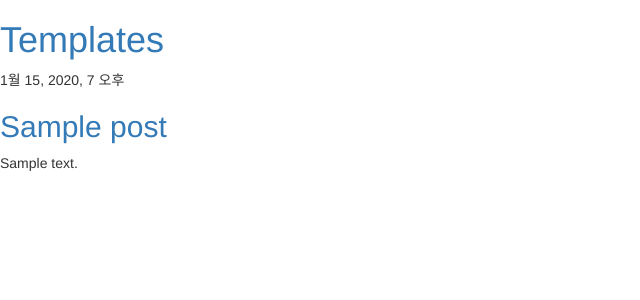
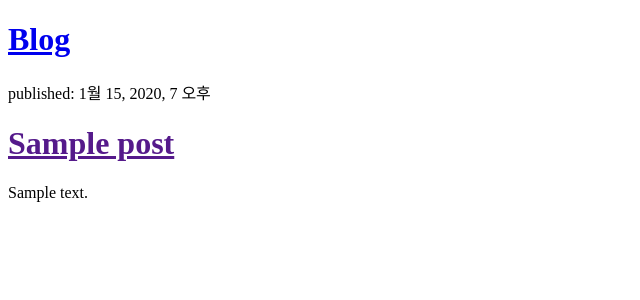
Before and after one commit to jung860420/DJANGO, a Django app: template blog/templates/blog/post_list.html in a window 1280 px wide. Shown: the top 300 px of the page, without its empty margins (0-640 px from the left). Run offline with Django 3.2, Linux system fonts and the light colour scheme; the template is opened without the code that fills it: values that come from a table or form of the project are taken from there, others are empty; tables that the repository leaves empty hold one stand-in row (values such as "Sample post"); some libraries are stand-ins or nearby versions.

Commit message:
'templates'

```diff
--- /dev/null
+++ b/blog/templates/blog/base.html
@@ -0,0 +1,28 @@
+
+{% load staticfiles %}
+<!DOCTYPE html>
+<html lang="ko">
+<head>
+<meta charset="UTF-8">
+<title>Document</title>
+
+<link rel="stylesheet" href="{% static 'css/blog.css' %}">
+
+</head>
+<body>
+
+    <div class="page-header">
+        <h1><a href="/">Blog</a></h1>
+    </div>
+
+    <div class="content container">
+        <div class="row">
+            <div class="col-md-8">
+            {% block content %}
+            {% endblock %}
+            </div>
+        </div>
+    </div>
+
+</body>
+</html>
--- a/blog/templates/blog/post_list.html
+++ b/blog/templates/blog/post_list.html
@@ -1,27 +1,11 @@
+{% extends 'blog/base.html' %}
 
-<!DOCTYPE html>
-<html lang="ko">
-<head>
-<meta charset="UTF-8">
-<title>Document</title>
-
-<link rel="stylesheet" href="//maxcdn.bootstrapcdn.com/bootstrap/3.2.0/css/bootstrap.min.css">
-<link rel="stylesheet" href="//maxcdn.bootstrapcdn.com/bootstrap/3.2.0/css/bootstrap-theme.min.css">
-
-</head>
-<body>
-
-<div>
-	<h1><a href="#">Templates</a></h1>
-</div>
-
-{% for post in posts %}
-<div>
-	<p>{{ post.published_date }}</p>
-	<h2><a href="#">{{ post.title }}</a></h2>
-	<p>{{ post.text|linebreaksbr }}</p>
-</div>
-{% endfor %}
-
-</body>
-</html>
+{% block content %}
+	{% for post in posts %}
+	<div class="post">
+		<p>published: {{ post.published_date }}</p>
+		<h1><a href="">{{ post.title }}</a></h1>
+		<p>{{ post.text|linebreaksbr }}</p>
+	</div>
+	{% endfor %}
+{% endblock %}
```
Also changed, not shown: blog/static/css/blog.css (added).
